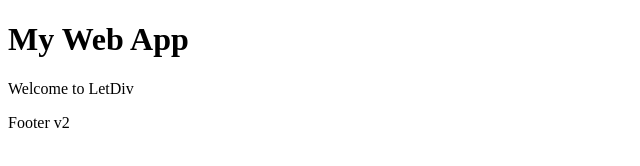
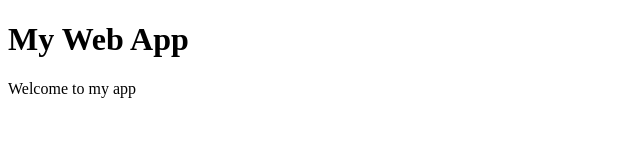
Before and after one commit to thaodtn/my-web-app, a plain HTML site: page index.html in a window 1280 px wide. Shown: the full height of the page, 0-640 px from the left. Drawn offline with Linux system fonts and the light colour scheme.

Commit message:
Revert footer addition
This reverts commit 967e96981de76fafc419179d045b7896fe371748.

```diff
--- a/index.html
+++ b/index.html
@@ -7,7 +7,7 @@
 </head>
 <body>
     <h1>My Web App</h1>
-    <p>Welcome to LetDiv</p>
-    <footer>Footer v2</footer>
+    <p>Welcome to my app</p>
+
 </body>
 </html>
```
